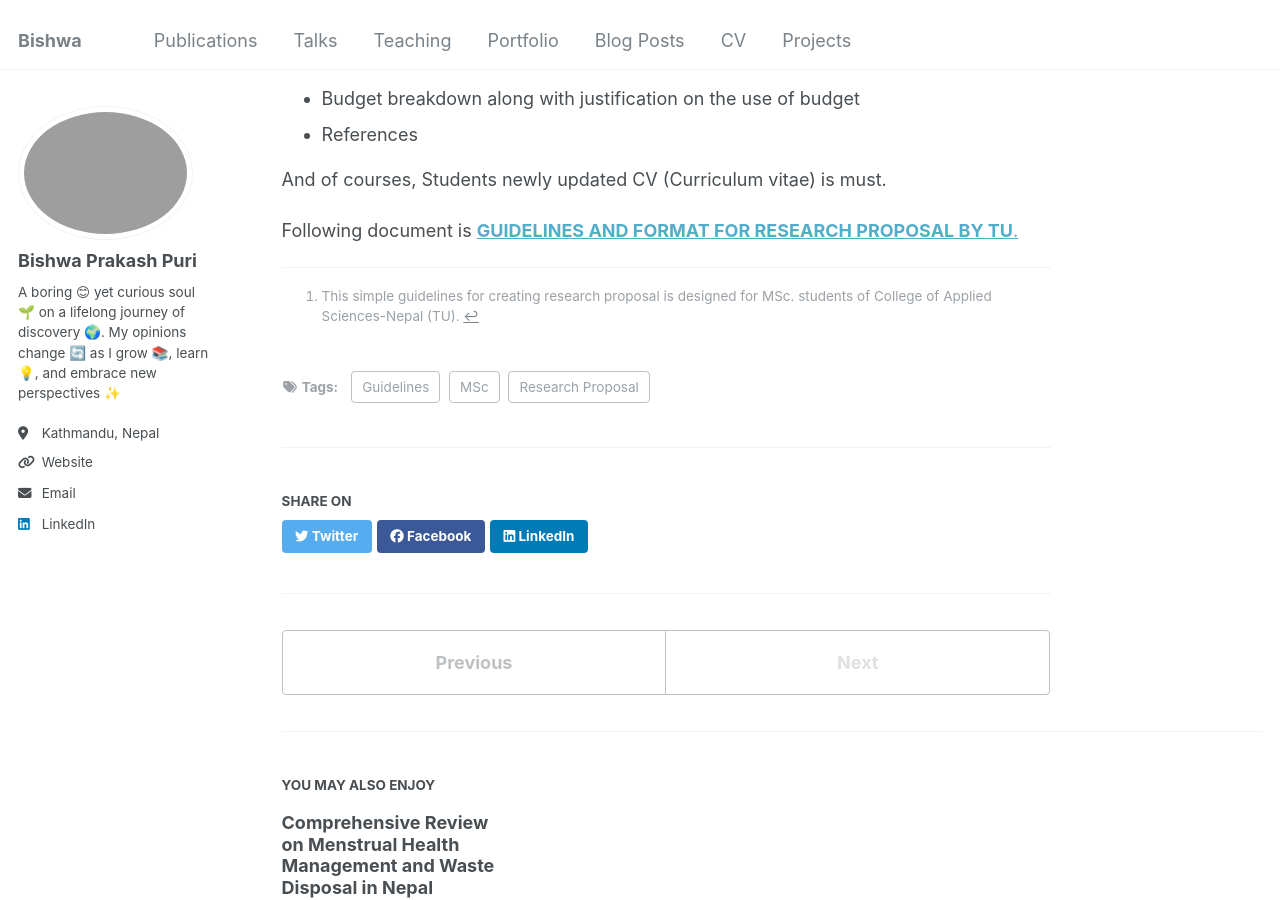
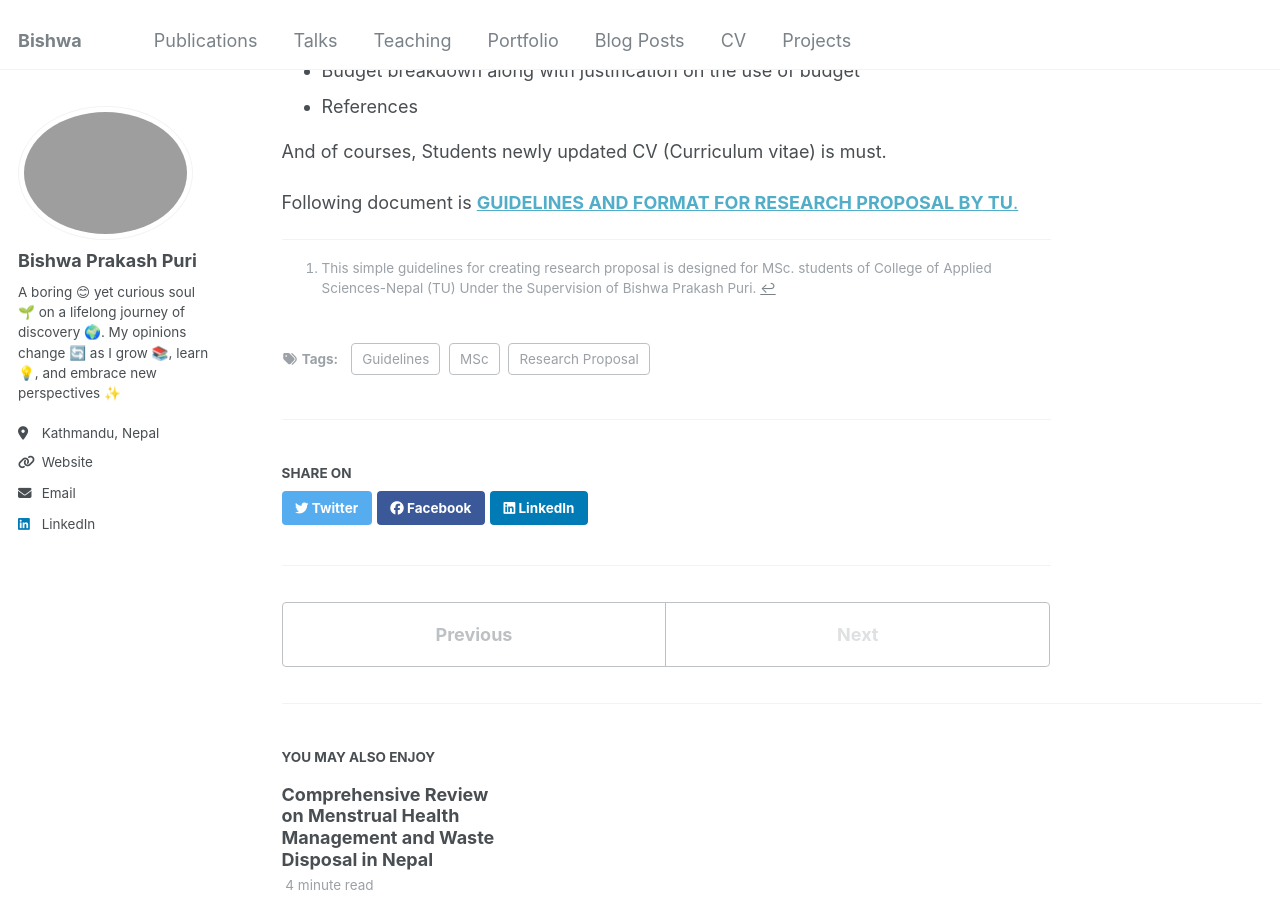
Before and after one commit to workBishwa/imBishwa, a Jekyll site: the page built from _posts/2024-12-12-TU-MSc-research-proposal-guidelines.md, in a window 1280 px wide and 900 px high, scrolled down 1112 px. Built offline with Jekyll 4.4.1, drawn with Linux system fonts in a browser that asks for light colours; some of the changed text lies outside the part shown.

Commit message:
note update

```diff
--- a/_posts/2024-12-12-TU-MSc-research-proposal-guidelines.md
+++ b/_posts/2024-12-12-TU-MSc-research-proposal-guidelines.md
@@ -43,4 +43,4 @@ And of courses, Students newly updated CV (Curriculum vitae) is must.
 Following document is [**GUIDELINES AND FORMAT FOR RESEARCH PROPOSAL BY TU**.](https://docs.google.com/viewer?url=https://workbishwa.github.io/imBishwa/files/TU_Research_Proposal_Guideline.pdf)
 
 ---
-[^1]: This simple guidelines for creating research proposal is designed for MSc. students of College of Applied Sciences-Nepal (TU).
+[^1]: This simple guidelines for creating research proposal is designed for MSc. students of College of Applied Sciences-Nepal (TU) Under the Supervision of Bishwa Prakash Puri.
```
Also changed, not shown: other parts of _posts/2024-12-12-TU-MSc-research-proposal-guidelines.md (+1 -1 lines).
